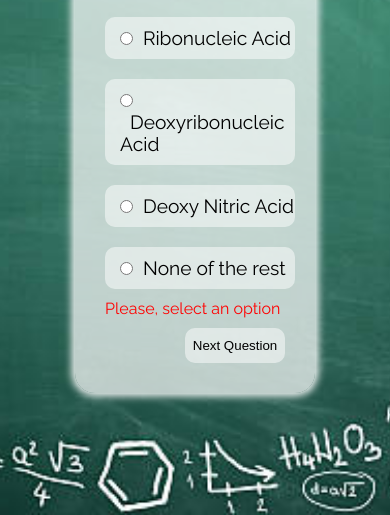
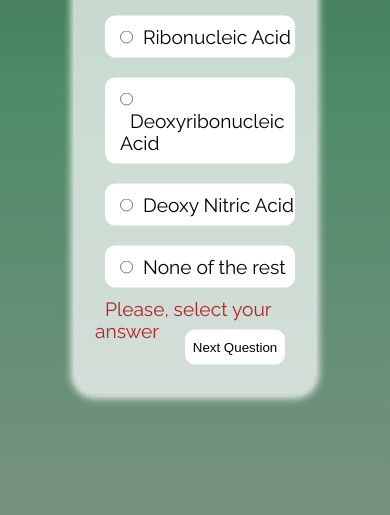
Before and after one commit to kazcare/quizalanche, a plain HTML site: page index.html in a window 390 px wide. Both pictures are taken after a click on the button "Next Question". Shown: the part 329-844 px from the top of the page. Drawn offline with Linux system fonts and the light colour scheme; a web font is replaced by a local one.

Commit message:
Change the background image to linear gradient and updated readme

```diff
--- a/assets/css/style.css
+++ b/assets/css/style.css
@@ -7,7 +7,7 @@
 body {
     color: #fff;
     font-family: 'Raleway', sans-serif;
-    background: url(../images/background.jpg) no-repeat center / cover;
+    background-image: linear-gradient(#2c5d40, #4e8b67, #779281);
     min-height: 100vh;
 }
 h1 {
@@ -44,7 +44,7 @@ h1 {
     display: inline-block;
     padding: 10px 0 10px 15px;
     vertical-align: middle;
-    background: rgba(255, 255, 255, 0.5);
+    background: rgba(255, 255, 255, 1.0);
     margin: 10px 0 10px 10px;
     color: #000;
     border-radius: 10px;
@@ -59,7 +59,7 @@ span {
 .button {
     border: none;
     outline: none;
-    background: rgba(255, 255, 255, 0.5);
+    background: rgba(255, 255, 255, 1.0);
     width: 100px;
     height: 35px;
     border-radius: 10px;
@@ -73,8 +73,9 @@ span {
 }
 .warning {
     height: fit-content;
-    color: red;
+    color: rgb(175, 37, 37);
     font-size: 2.0rem;
+    font-weight: 400;
     text-align: center;
 }
 .result {
@@ -162,9 +163,6 @@ span {
         width: 160px;
         font-size: 1.2rem;
     }
-    .warning {
-        font-size: 1.0rem;
-    }
     .option {
         width: 175px;
         font-size: 1.2rem;
--- a/assets/js/script.js
+++ b/assets/js/script.js
@@ -1,13 +1,7 @@
 let currentQuestion = 0;
 let score = 0;
 
-// Create variables to all mutable areas on html
 let container = document.getElementById('quiz-container');
-let questionEL = document.getElementById('question');
-let opt1 = document.getElementById('opt-1');
-let opt2 = document.getElementById('opt-2');
-let opt3 = document.getElementById('opt-3');
-let opt4 = document.getElementById('opt-4');
 let nextButton = document.getElementById('next-button');
 let contButton = document.getElementById('cont-button');
 let resultCont = document.getElementById('result');
@@ -16,15 +10,18 @@ let checkCont = document.getElementById('check');
 //Total number of question available in question.js
 let totalQuestions = QUESTIONS.length;
 
-//Add an Event Listner on the Next Button, which calls loadNextQuestion function as it is clicked
-nextButton.addEventListener('click', loadNextQuestion);
-
-//Add an Event Listener on the continue button in Check container, which calls contQuiz function as it is clicked
-contButton.addEventListener('click', continueQuiz);
-
-//Call loadQuestion function
-loadQuestion(currentQuestion);
-
+/**
+To initialize the game need Call loadQuestion function
+Event Listner on the Next Button, which calls loadNextQuestion function as it is clicked
+and Event Listener on the continue button in Check container,
+which calls contQuiz function as it is clicked
+*/
+window.addEventListener('DOMContentLoaded', initializeGame);
+function initializeGame() {
+    loadQuestion(currentQuestion);
+    nextButton.addEventListener('click', loadNextQuestion);
+    contButton.addEventListener('click', continueQuiz);
+}
 
 /**
 Get qestions index from question.js and assign to a variable q
@@ -34,12 +31,18 @@ Populate 4 option fields with the text content of 4 options from question.js
  */
 function loadQuestion(questionIndex) {
     let q = QUESTIONS[questionIndex];
+    let questionEL = document.getElementById('question');
+    let optA = document.getElementById('opt-1');
+    let optB = document.getElementById('opt-2');
+    let optC = document.getElementById('opt-3');
+    let optD = document.getElementById('opt-4');
     questionEL.textContent = (questionIndex + 1)+'/'+ totalQuestions + '. '+q.question;
-    opt1.textContent = q.option1;
-    opt2.textContent = q.option2;
-    opt3.textContent = q.option3;
-    opt4.textContent = q.option4;
+    optA.textContent = q.option1;
+    optB.textContent = q.option2;
+    optC.textContent = q.option3;
+    optD.textContent = q.option4;
 }
+
 /**Function for Next Question nextButton, which runs when the Next Button is clicked
     If Next Question Button is clicked without selecting an option
     It pops a warning to user asking for a selection before clicking the Next Question Button
@@ -67,12 +70,11 @@ function loadNextQuestion() {
         container.style.display = 'none';
         checkCont.style.display = 'none';
         resultCont.style.display = '';
-        resultCont.textContent = 'You Score: '+score+' / '+totalQuestions;
+        resultCont.textContent = 'Your Score: '+score+' / '+totalQuestions;
         return;
     }
 
-loadQuestion(currentQuestion);
-
+    loadQuestion(currentQuestion);
 }
 
 /**
--- a/index.html
+++ b/index.html
@@ -17,7 +17,7 @@
         <label class="option"><input type="radio" name="option" value="2" ><span id="opt-2"></span></label>
         <label class="option"><input type="radio" name="option" value="3" ><span id="opt-3"></span></label>
         <label class="option"><input type="radio" name="option" value="4" ><span id="opt-4"></span></label>
-        <span class="warning" id="warning" style="display: none;">Please, select an option</span><button id="next-button" class="button">Next Question</button>
+        <span class="warning" id="warning" style="display: none;">Please, select your answer</span><button id="next-button" class="button">Next Question</button>
     </div>
     <div id="result" class="container result" style="display: none;"></div>
     <div id="check" class="container check" style="display: none;">
```
Also changed, not shown: 1 other file.
